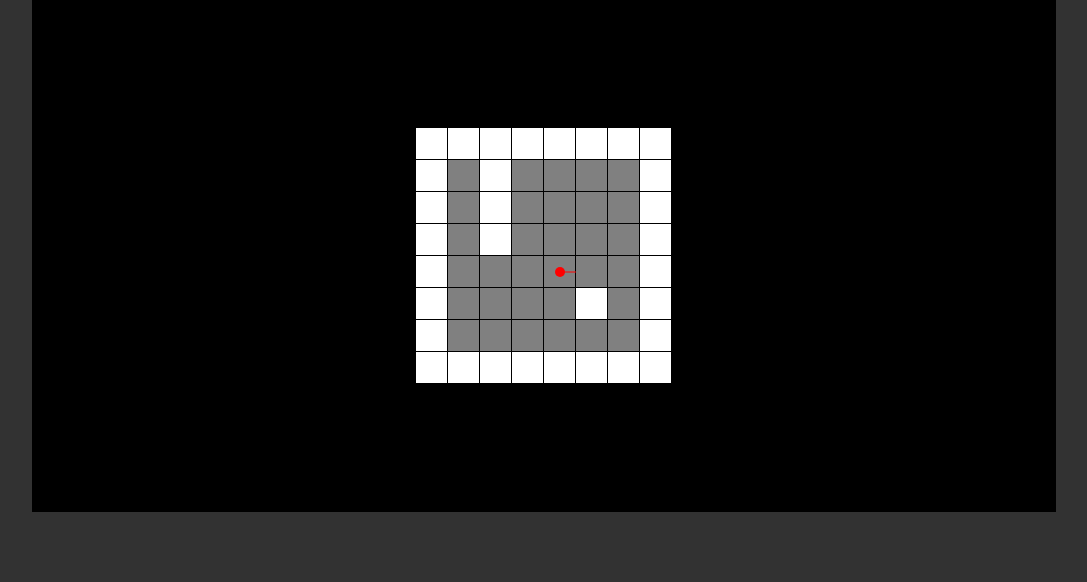
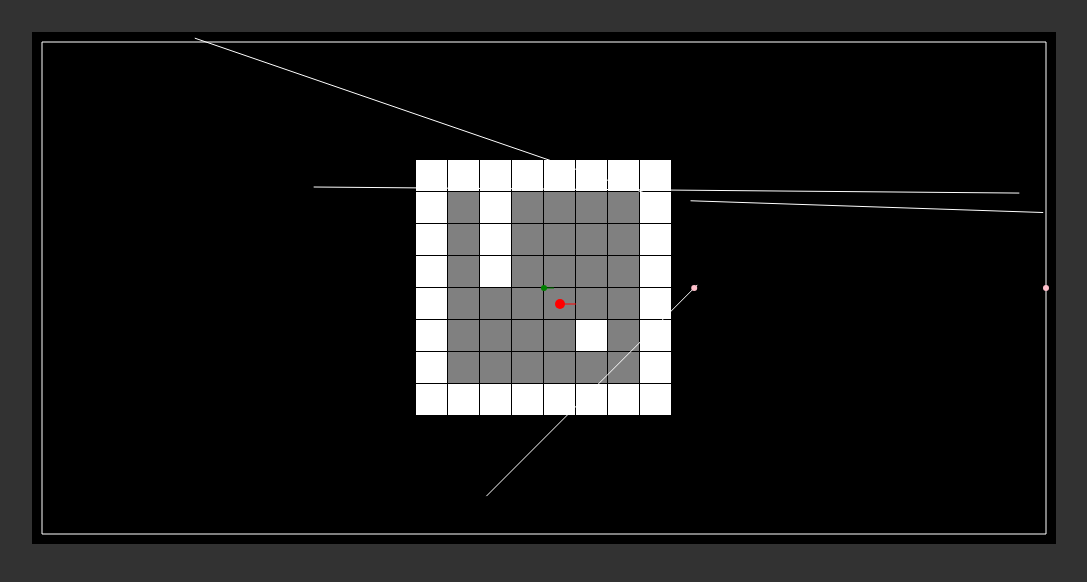
Before and after one commit to tc-archive/xepsa-spikes, a website built with Vite: page the-game-js/index.html in a window 1280 px wide. Shown: the whole page, without its empty margins (96-1183 px from the left). Built offline with nearby package versions, Linux system fonts and the light colour scheme.

Commit message:
Added basic line intersetcting ray tracer.

```diff
--- a/the-game-js/canvas.js
+++ b/the-game-js/canvas.js
@@ -37,7 +37,7 @@ class PlayerEntity {
         this.rot = 0;
         this.dim = dimension;
         this.vel = velocity;
-        this.speed = 10;
+        this.speed = 5;
         // Systems
         this.screenEdgeHandler = screenEdgeHandler;
         this.renderer = renderer;
@@ -109,6 +109,14 @@ function drawCircle(pos, radius, color) {
     ctx.arc(pos.x, pos.y, radius, 0, Math.PI * 2);
     ctx.fillStyle = color;
     ctx.fill();
+}
+
+function drawLine(p1, p2, color) {
+    ctx.beginPath();
+    ctx.moveTo(p1.x, p1.y);
+    ctx.lineTo(p2.x, p2.y);
+    ctx.strokeStyle = color;
+    ctx.stroke();
 }
 
 class TileCircleRenderSystem {
@@ -204,15 +212,11 @@ class OrientationMovementSystem {
     moveForward() {
         this.entity.vel.dx = Math.cos(this.entity.rot) * this.entity.speed;
         this.entity.vel.dy = Math.sin(this.entity.rot) * this.entity.speed;
-        // this.entity.pos.dx = this.entity.vel.dx;
-        // this.entity.pos.dy = this.entity.vel.dy;
     }
 
     moveBackward() {
         this.entity.vel.dx = -Math.cos(this.entity.rot) * this.entity.speed;
         this.entity.vel.dy = -Math.sin(this.entity.rot) * this.entity.speed;
-        // this.entity.pos.dx = -this.entity.vel.dx;
-        // this.entity.pos.dy = -this.entity.vel.dy;
     }
 
     rotateRight() {
@@ -347,6 +351,83 @@ class TileMapRenderSystem {
     }
 }
 
+// Edge Entity --------------------------------------------------------------
+//
+
+class Point2DComponent {
+    constructor(x, y) {
+        this.x = x;
+        this.y = y;
+    }
+}
+
+class EdgeEntity {
+    constructor(start, end, renderer) {
+        this.start = start;
+        this.end = end;
+        this.renderer = renderer;
+    }
+
+    handle() {
+        this.renderer.handle(this);
+    }
+}
+
+class EdgeRenderSystem {
+    constructor(ctx) {
+        this.ctx = ctx;
+    }
+
+    handle(entity) {
+        this.ctx.beginPath();
+        this.ctx.moveTo(entity.start.x, entity.start.y);
+        this.ctx.lineTo(entity.end.x, entity.end.y);
+        this.ctx.strokeStyle = 'white';
+        this.ctx.stroke();
+    }
+}
+
+// Ray ----------------------------------------------------------------------
+//
+//
+// Props: https://en.wikipedia.org/wiki/Line%E2%80%93line_intersection
+//        https://www.youtube.com/watch?v=TOEi6T2mtHo
+//
+//
+function raycast(ray, edge) {
+    const { x: x1, y: y1 } = edge.start;
+    const { x: x2, y: y2 } = edge.end;
+    const { x: x3, y: y3 } = ray.pos;
+    const { x: x4, y: y4 } = ray.dir;
+
+    // Denominator.
+    const d = (x1 - x2) * (y3 - y4) - (y1 - y2) * (x3 - x4);
+
+    if (d === 0) {
+        // parallel lines.
+        return undefined;
+    } else {
+        const t = ((x1 - x3) * (y3 - y4) - (y1 - y3) * (x3 - x4)) / d;
+        const u = -((x1 - x2) * (y1 - y3) - (y1 - y2) * (x1 - x3)) / d;
+        // Only consider 'u > 0' as the ray does not extend backwards.
+        if (t > 0 && t < 1 && u > 0) {
+            // Use 'p point' solution.
+            const x = x1 + t * (x2 - x1);
+            const y = y1 + t * (y2 - y1);
+            return { x, y };
+        }
+    }
+    return undefined;
+}
+
+// function raycast(source, destination) {
+//     const dx = destination.x - source.x;
+//     const dy = destination.y - source.y;
+//     const angle = Math.atan2(dy, dx); // NB: 'y' comes first for 'atan2'!
+//     const velocity = new Vec2D(Math.cos(angle), Math.sin(angle));
+//     return velocity;
+// }
+
 // Initialise -----------------------------------------------------------------
 //
 
@@ -368,7 +449,7 @@ const player = new PlayerEntity(
 );
 
 // const inputHandler = new CompassMovementSystem(player);
-const inputHandler = new OrientationMovementSystem(player);
+const playerMovementHandler = new OrientationMovementSystem(player);
 
 // Map
 //
@@ -387,6 +468,102 @@ const map01 = [
 
 const map = new TileMapEntity(new TileMapComponent(8, 8, 32, 32, map01), new TileMapRenderSystem(ctx));
 
+// Ray
+//
+class Raycaster {
+    constructor(pos, dir, renderer) {
+        this.pos = pos;
+        this.dir = dir;
+        this.renderer = renderer;
+    }
+
+    handle() {
+        this.renderer.handle(this);
+    }
+
+    lookAt(x, y) {
+        // TODO: Normalise to Unit vector.
+        this.dir = { x, y };
+    }
+}
+
+class RaycasterRenderSystem {
+    constructor(ctx, radius, color) {
+        this.ctx = ctx;
+        this.radius = radius;
+        this.color = color;
+    }
+
+    handle(entity) {
+        drawCircle(entity.pos, this.radius, this.color);
+        drawLine(entity.pos, entity.dir, 'green');
+    }
+}
+
+// Edges
+//
+const edgeRenderer = new EdgeRenderSystem(ctx);
+
+const randomPoint = () => {
+    return {
+        x: Math.random() * canvas.width,
+        y: Math.random() * canvas.height,
+    };
+};
+
+const edges = [];
+const addBorderEdges = true;
+if (addBorderEdges) {
+    const offset = 10;
+    const p1 = { x: offset, y: offset };
+    const p2 = { x: canvas.width - offset, y: offset };
+    const p3 = { x: canvas.width - offset, y: canvas.height - offset };
+    const p4 = { x: offset, y: canvas.height - offset };
+
+    const e1 = new EdgeEntity(p1, p2, edgeRenderer);
+    const e2 = new EdgeEntity(p2, p3, edgeRenderer);
+    const e3 = new EdgeEntity(p3, p4, edgeRenderer);
+    const e4 = new EdgeEntity(p4, p1, edgeRenderer);
+
+    edges.push(e1, e2, e3, e4);
+}
+
+const addRandomEdges = true;
+if (addRandomEdges) {
+    const e1 = new EdgeEntity(randomPoint(), randomPoint(), edgeRenderer);
+    const e2 = new EdgeEntity(randomPoint(), randomPoint(), edgeRenderer);
+    const e3 = new EdgeEntity(randomPoint(), randomPoint(), edgeRenderer);
+    const e4 = new EdgeEntity(randomPoint(), randomPoint(), edgeRenderer);
+
+    edges.push(e1, e2, e3, e4);
+}
+
+const raycasterRenderer = new RaycasterRenderSystem(ctx, 3, 'green');
+const raycaster = new Raycaster(
+    { x: canvas.width / 2, y: canvas.height / 2 },
+    { x: canvas.width / 2 + 10, y: canvas.height / 2 },
+    raycasterRenderer
+);
+
+class RayCasterMouseLookAtSystem {
+    constructor(entity) {
+        this.entity = entity;
+        canvas.addEventListener('mousemove', (e) => {
+            let mpos = getMousePos(canvas, e);
+            raycaster.lookAt(mpos.x, mpos.y);
+        });
+    }
+}
+const rayMovementHandler = new RayCasterMouseLookAtSystem(raycaster);
+
+const getMousePos = (canvas, evt) => {
+    var rect = canvas.getBoundingClientRect();
+    return {
+        x: evt.clientX - rect.left,
+        y: evt.clientY - rect.top,
+    };
+};
+
 // Game Loop ------------------------------------------------------------------
 //
 
@@ -396,6 +573,20 @@ function gloop() {
     map.handle();
     player.handle();
 
+    // edge01.handle();
+
+    raycaster.handle();
+    for (let i = 0; i < edges.length; i++) {
+        edges[i].handle();
+        const hit = raycast(raycaster, edges[i]);
+        if (hit) {
+            drawCircle(hit, 3, 'pink');
+        }
+    }
+
+    // drawLine(raycaster.pos, raycaster.dir, 'green');
+    // const i = intersect(ray, edge);
+    // console.log(`Intersect ${i}`);
     requestAnimationFrame(gloop);
 }
 gloop();
--- a/the-game-js/style.css
+++ b/the-game-js/style.css
@@ -4,7 +4,7 @@
 
 html,
 body {
-    margin: 0;
+    margin-top: 1rem;
     overflow: hidden;
     background-color: rgb(50, 50, 50);
     display: flex;
```
